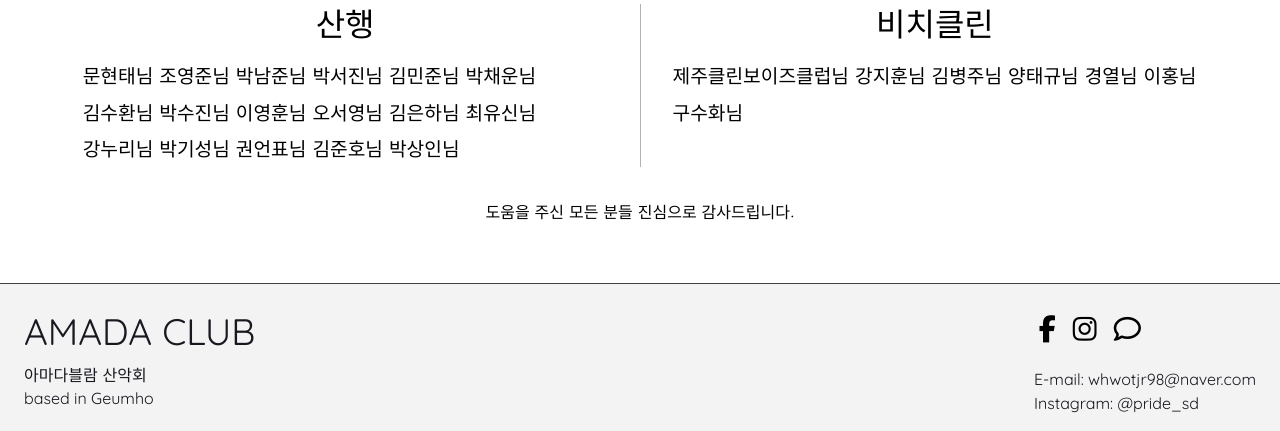
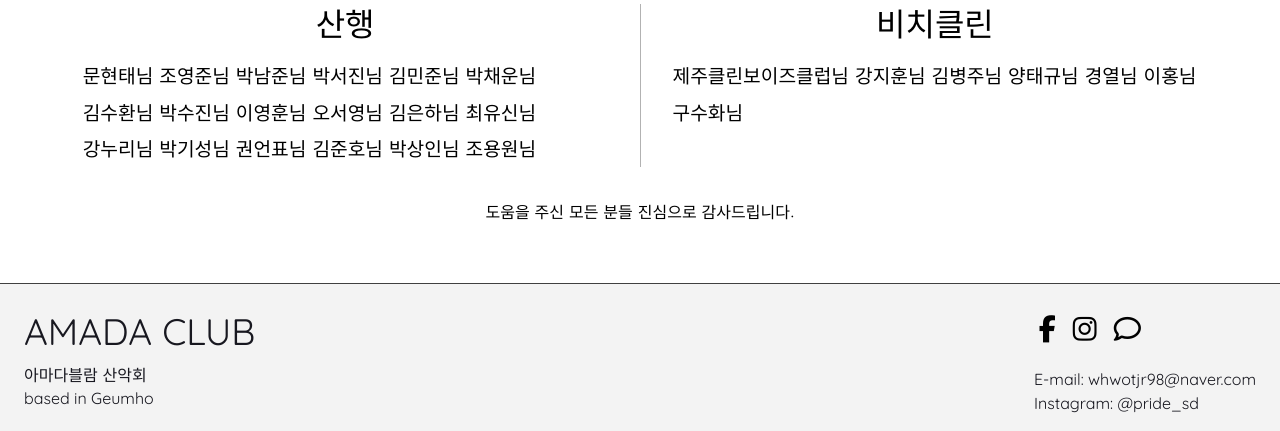
Before and after one commit to Pridesd/amada_club, a Django app: page /about_us/ in a window 1280 px wide. Shown: the part 1506-1937 px from the top of the page. Run offline with Django 3.2, Linux system fonts and the light colour scheme; some libraries are stand-ins or nearby versions.

Commit message:
용원선배 추가

```diff
--- a/amadaclub/info/templates/about_us.html
+++ b/amadaclub/info/templates/about_us.html
@@ -37,7 +37,7 @@
             <div class="amada_member__sector korean"  data-aos="fade-up">
                 <span class="subtitle mobile_subtitle">산행</span>
                 <span>문현태님 조영준님 박남준님 박서진님 김민준님 박채운님 김수환님 박수진님 이영훈님 오서영님 김은하님 최유신님 강누리님 박기성님
-                    권언표님 김준호님 박상인님
+                    권언표님 김준호님 박상인님 조용원님
                 </span>
             </div>
             <div class="amada_member__sector korean"  data-aos="fade-up">
```
